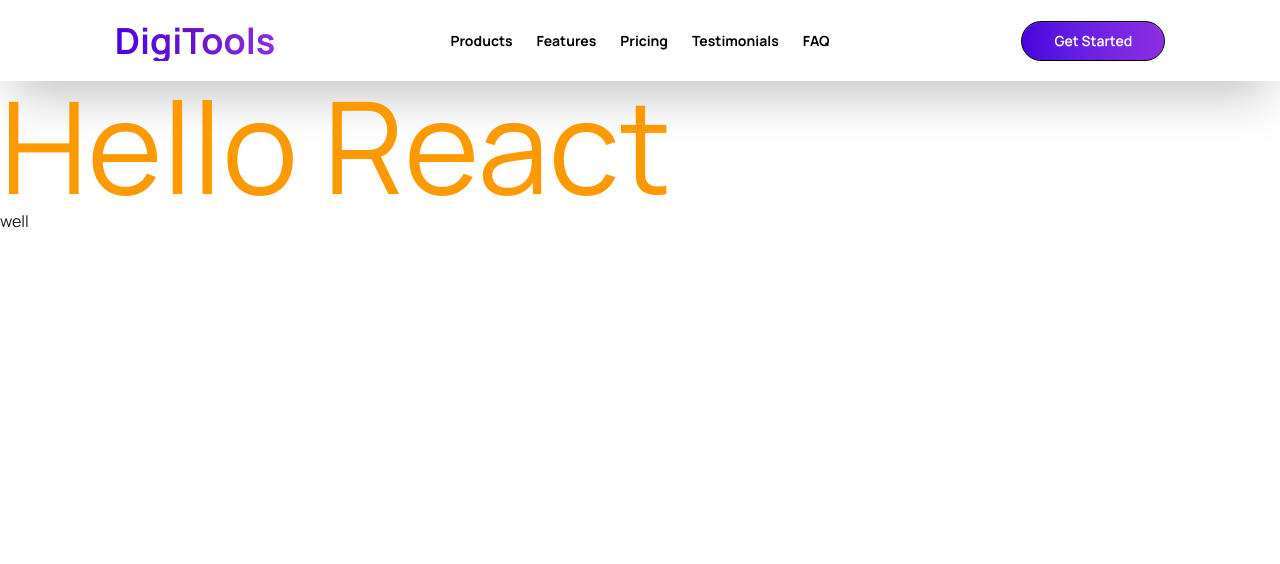
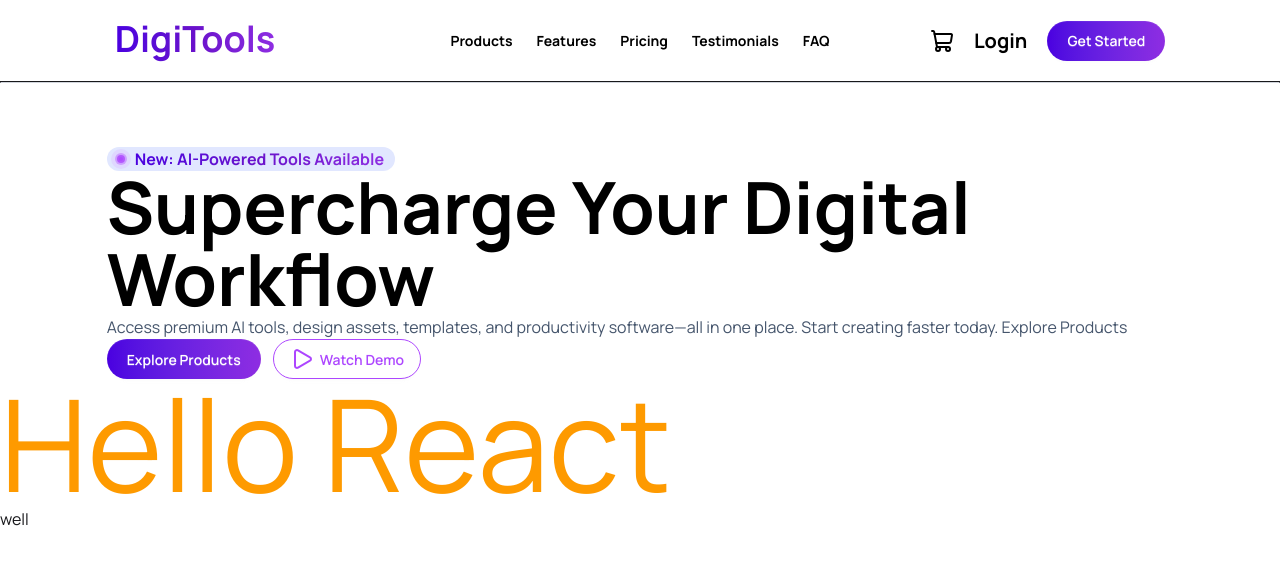
Before and after one commit to AlokBarmanraj/Assignment-06, a React (Vite) app: page / in a window 1280 px wide. Shown: the top 564 px of the page. Built offline with nearby package versions, Linux system fonts and the light colour scheme.

Commit message:
hero section

```diff
--- a/Components/DaisyUi/DaisyNav.jsx
+++ b/Components/DaisyUi/DaisyNav.jsx
@@ -1,9 +1,10 @@
+import { ShoppingCart } from "lucide-react";
 import React from "react";
 
 const DaisyNav = () => {
   return (
-    <div className=" bg-white shadow-2xl">
-      <div className="navbar text-black max-w-10/12 mx-auto py-4">
+    <div className=" bg-white shadow-5xl">
+      <div className="navbar text-black w-full lg:max-w-10/12 mx-auto py-4">
         <div className="navbar-start">
           <div className="dropdown">
             <div tabIndex={0} role="button" className="btn btn-ghost lg:hidden">
@@ -24,8 +25,8 @@ const DaisyNav = () => {
               </svg>
             </div>
             <ul
-              tabIndex="-1"
-              className="menu menu-sm dropdown-content bg-base-100 rounded-box z-1 mt-3 w-52 p-2 shadow font-bold"
+              tabIndex="0"
+              className="menu menu-sm dropdown-content bg-white rounded-box z-1 mt-3 w-52 p-2 shadow font-bold"
             >
               <li>
                 <a>Products</a>
@@ -44,7 +45,7 @@ const DaisyNav = () => {
               </li>
             </ul>
           </div>
-          <h1 className="text-4xl font-bold bg-clip-text text-transparent bg-gradient-to-r from-[#4A00E0] via-[#6A11CB] to-[#8E2DE2]">
+          <h1 className="text-3xl lg:text-4xl font-bold bg-clip-text text-transparent bg-gradient-to-r from-[#4A00E0] via-[#6A11CB] to-[#8E2DE2] cursor-pointer pb-1">
             DigiTools
           </h1>
         </div>
@@ -67,12 +68,15 @@ const DaisyNav = () => {
             </li>
           </ul>
         </div>
-        <div className="navbar-end">
-          <a className="btn bg-gradient-to-r from-[#4A00E0] to-[#8E2DE2] text-white px-8 py-3 rounded-full border-black">
+        <div className="navbar-end gap-3 lg:gap-5">
+            <ShoppingCart></ShoppingCart>
+            <h3 className="text-lg lg:text-xl font-bold cursor-pointer">Login</h3>
+          <a className="btn bg-gradient-to-r from-[#4A00E0] to-[#8E2DE2] text-white px-5 lg:px-5 py-4 lg:py-5 rounded-full border-none">
             Get Started
           </a>
         </div>
       </div>
+      <hr className="border border-b-gray-300"/>
     </div>
   );
 };
--- /dev/null
+++ b/Components/DaisyUi/HeroSec.jsx
@@ -0,0 +1,45 @@
+import { Dot, Play } from "lucide-react";
+import React from "react";
+
+const HeroSec = () => {
+  return (
+    <div className="bg-white text-black">
+      <div className="max-w-10/12 mx-auto pt-16">
+        <div>
+          <div className="flex font-bold items-center bg-[#E1E7FF] w-72 gap-1 rounded-full pl-1">
+            <div className="flex relative w-5 h-5 items-center justify-center">
+              <div className="absolute w-full h-full rounded-full bg-purple-300 opacity-30"></div>
+              <div className="absolute w-3 h-3 rounded-full bg-purple-400 opacity-60"></div>
+              <div className="absolute w-2 h-2 rounded-full bg-purple-500 opacity-80"></div>
+              <div className="w-1 h-1 rounded-full bg-purple-700"></div>
+            </div>
+            <p className="bg-clip-text text-transparent bg-gradient-to-r from-[#4A00E0] via-[#6A11CB] to-[#8E2DE2]">
+              New: AI-Powered Tools Available
+            </p>
+          </div>
+          <h1 className="text-7xl font-bold">
+            Supercharge Your Digital Workflow
+          </h1>
+          <p className="text-slate-600">
+            Access premium AI tools, design assets, templates, and productivity
+            software—all in one place. Start creating faster today. Explore
+            Products
+          </p>
+          <div className="flex gap-3">
+            <button className="btn bg-gradient-to-r from-[#4A00E0] to-[#8E2DE2] text-white px-5 lg:px-5 py-4 lg:py-5 rounded-full border-none">
+              Explore Products
+            </button>
+
+            <button className="flex btn bg-white border border-purple-500 text-purple-500 rounded-full  hover:bg-purple-500 hover:text-white transition duration-300">
+              <Play></Play>
+              Watch Demo
+            </button>
+          </div>
+        </div>
+        <div></div>
+      </div>
+    </div>
+  );
+};
+
+export default HeroSec;
--- a/src/App.jsx
+++ b/src/App.jsx
@@ -1,10 +1,12 @@
 import DaisyNav from "../Components/DaisyUi/DaisyNav";
+import HeroSec from "../Components/DaisyUi/HeroSec";
 import "./App.css";
 
 function App() {
   return (
     <>
     <DaisyNav></DaisyNav>
+    <HeroSec></HeroSec>
       <h1 className="text-9xl text-amber-500">Hello React</h1>
       <h3>well</h3>
     </>
```
